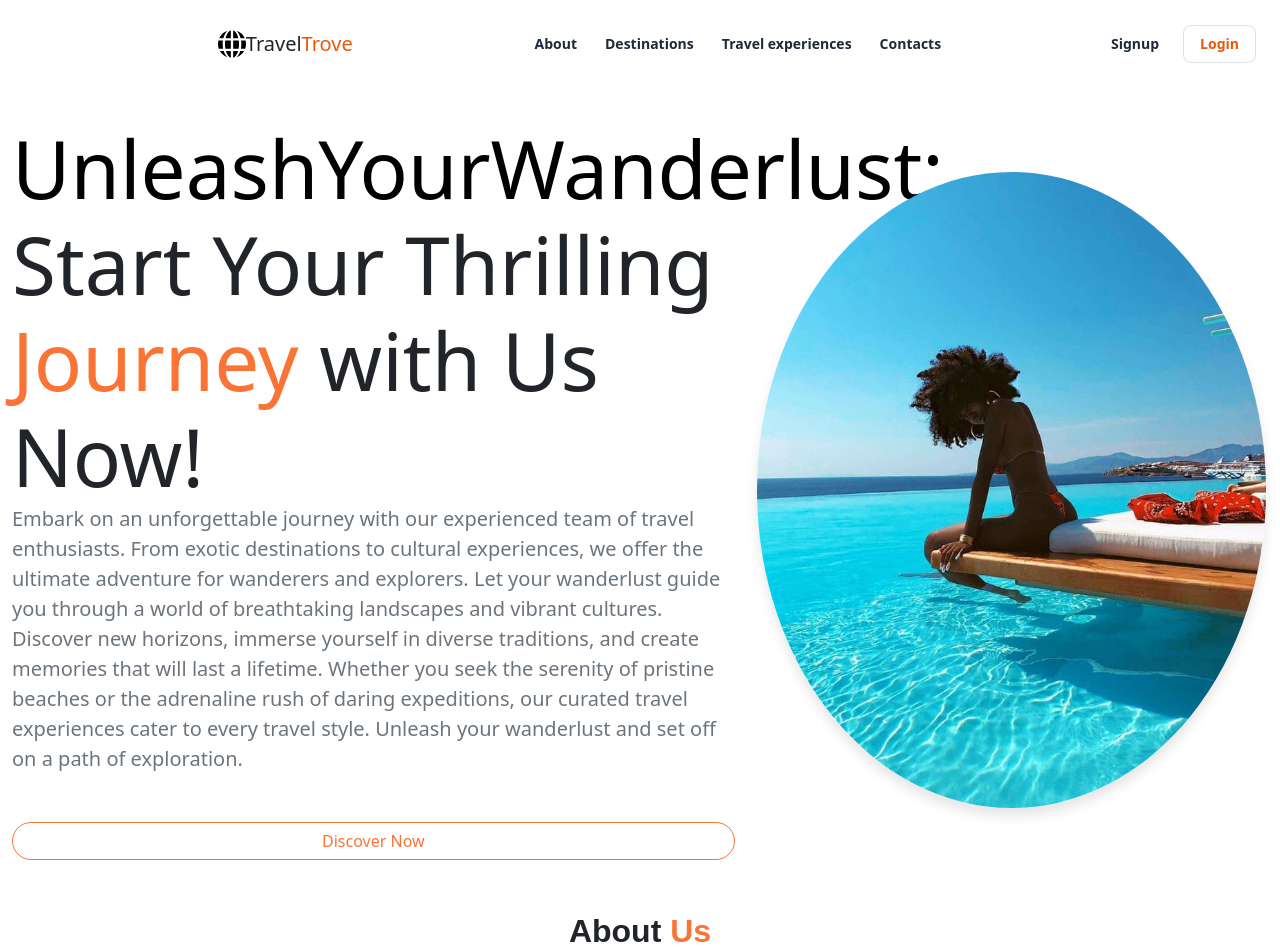
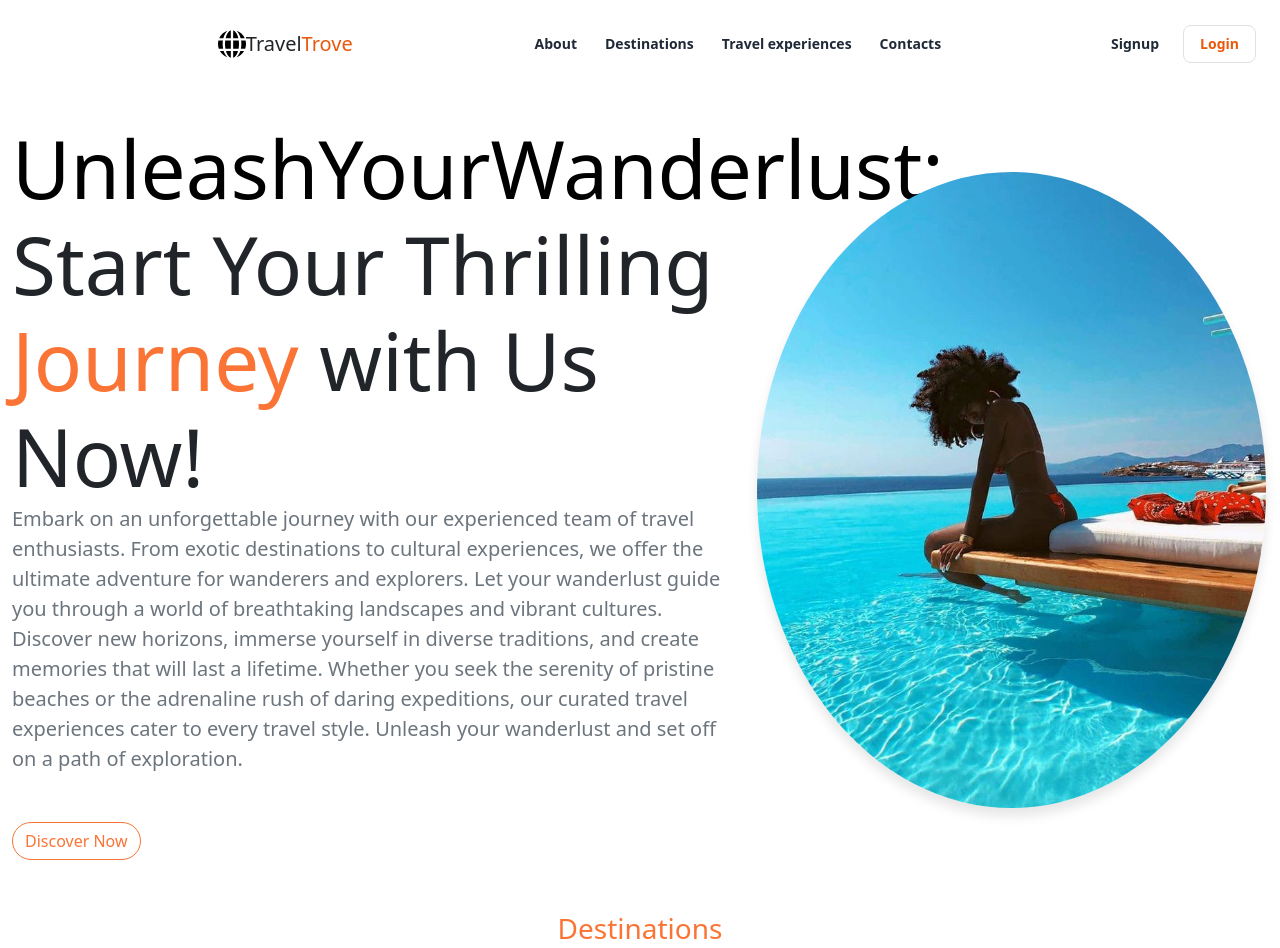
Before and after one commit to WANGAR1/Travel_Frontend, a React (Create React App) app: page / in a window 1280 px wide. Shown: the top 948 px of the page. Built offline with nearby package versions, Linux system fonts and the light colour scheme; no server answers; grey boxes are pictures that could not be loaded.

Commit message:
discover now

```diff
--- a/src/pages/home/Home.jsx
+++ b/src/pages/home/Home.jsx
@@ -26,13 +26,13 @@ const Home = () => {
               Unleash your wanderlust and set off on a path of exploration.
             </p>
             <div className="d-flex mt-5">
-              <button
+              <Link to="/destination"
                 type="button"
                 className="btn btn-primary btn-animated"
                 style={{ backgroundColor: 'white', color: '#FA7436', borderColor: '#FA7436', borderRadius: '30px', outline: 'none' }}
               >
                 Discover Now
-              </button>
+              </Link>
             </div>
           </div>
           <div className="col-md-5">
--- a/src/pages/landing/Landing.jsx
+++ b/src/pages/landing/Landing.jsx
@@ -12,9 +12,9 @@ function Landing() {
     <div>
 
       <Home />
-      <About />
       <Destination />
       <TravelExperience />
+      <About />
       <Footer />
     </div>
     );
```
